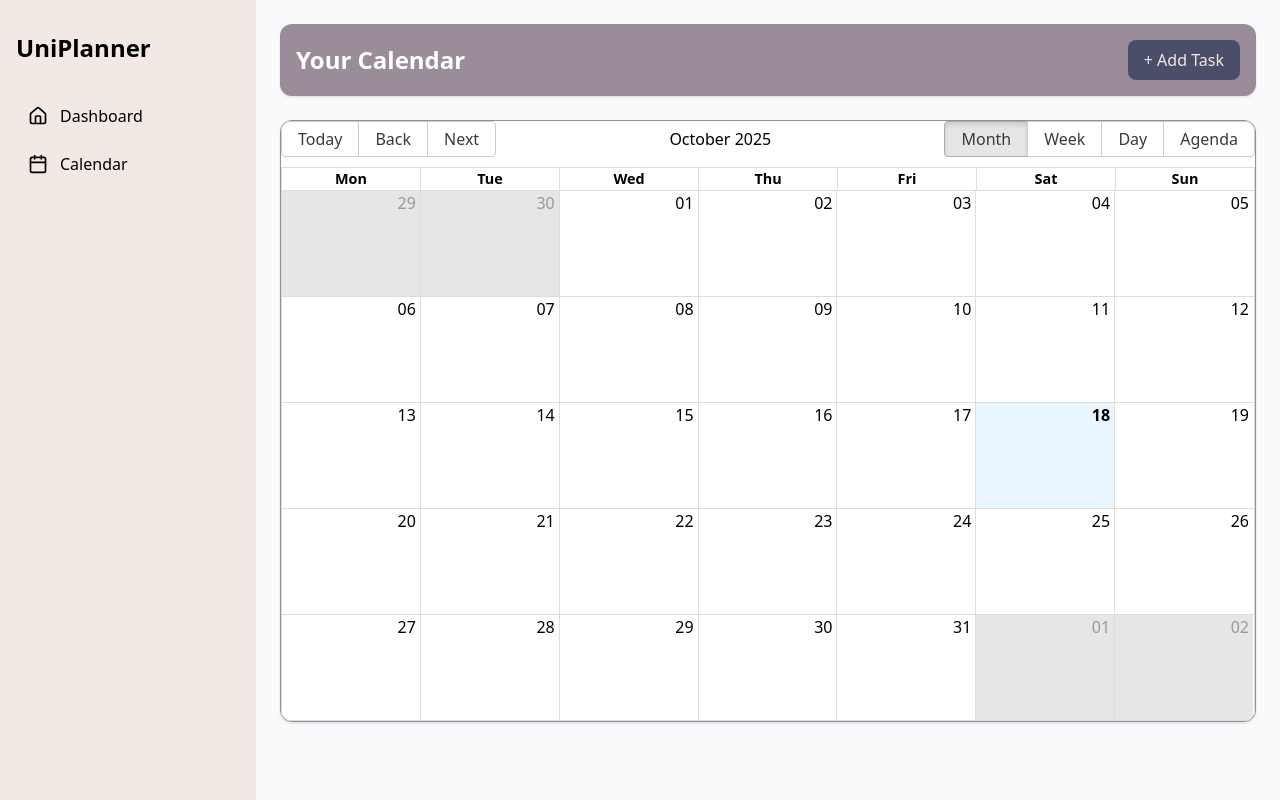
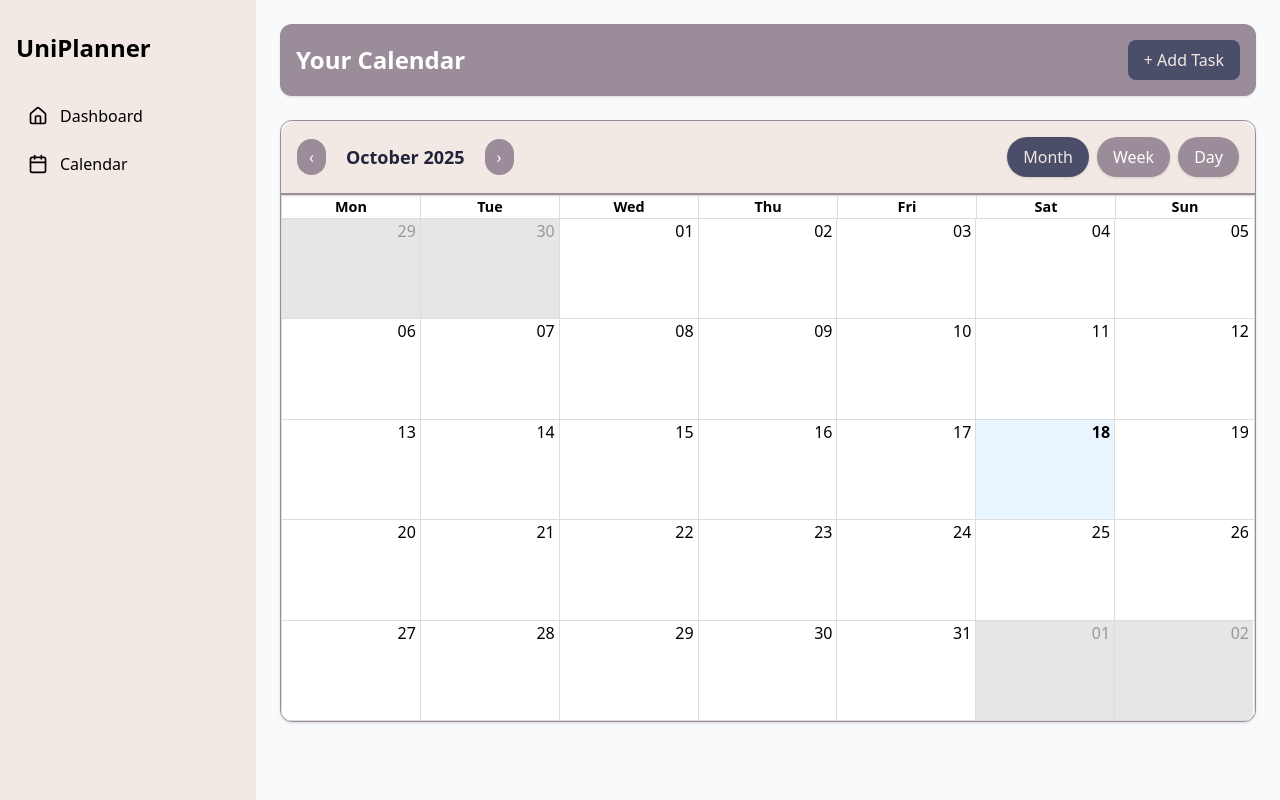
Before and after one commit to seyeong-zero/University-life-planner-with-AI, a Next.js app in the folder frontend/: page /calendar in a window 1280 px wide. Built offline with nearby package versions, Linux system fonts and the light colour scheme; no server answers; the database is empty.

Commit message:
Custom toolbar

```diff
--- a/frontend/app/calendar/ClientCalendar.tsx
+++ b/frontend/app/calendar/ClientCalendar.tsx
@@ -6,6 +6,7 @@ import { format, parse, startOfWeek, getDay } from "date-fns";
 import { enGB } from "date-fns/locale/en-GB";
 import "react-big-calendar/lib/css/react-big-calendar.css";
 import EventModal from "../components/WorkModal";
+import CustomToolbar from "../components/CustomToolbar";
 
 interface Props {
   initialEvents: CustomEvent[];
@@ -62,6 +63,7 @@ export default function CalendarClient({ initialEvents }: Props) {
           events={events}
           startAccessor="start"
           endAccessor="end"
+          components={{ toolbar: CustomToolbar }}
           style={{ height: 600 }}
           eventPropGetter={(event: CustomEvent) => {
             let backgroundColor = "var(--color-b)";
--- /dev/null
+++ b/frontend/app/components/CustomToolbar.tsx
@@ -0,0 +1,50 @@
+import React from "react";
+
+interface CustomToolbarProps {
+  label: string;
+  onNavigate: (action: "TODAY" | "PREV" | "NEXT") => void;
+  onView: (view: "month" | "week" | "day") => void;
+  view: string;
+}
+
+export default function CustomToolbar({ label, onNavigate, onView, view }: CustomToolbarProps) {
+  const views: ("month" | "week" | "day")[] = ["month", "week", "day"];
+
+  return (
+    <div className="flex flex-wrap items-center justify-between bg-[var(--color-a)] p-4 rounded-t-2xl border-b-2 border-[var(--color-c)] shadow-sm">
+      {/* Navigation buttons */}
+      <div className="flex items-center gap-2">
+        <button
+          onClick={() => onNavigate("PREV")}
+          className="px-3 py-1.5 rounded-full bg-[var(--color-c)] text-white hover:bg-[var(--color-b)] transition-all"
+        >
+          ‹
+        </button>
+        <span className="text-lg font-semibold text-[var(--color-e)] px-3">{label}</span>
+        <button
+          onClick={() => onNavigate("NEXT")}
+          className="px-3 py-1.5 rounded-full bg-[var(--color-c)] text-white hover:bg-[var(--color-b)] transition-all"
+        >
+          ›
+        </button>
+      </div>
+
+      {/* View switcher */}
+      <div className="flex items-center gap-2 mt-2 sm:mt-0">
+        {views.map((v) => (
+          <button
+            key={v}
+            onClick={() => onView(v)}
+            className={`px-4 py-2 rounded-full transition-all shadow-sm hover:shadow-md hover:scale-105 ${
+              view === v
+                ? "bg-[var(--color-d)] text-[var(--color-a)]"
+                : "bg-[var(--color-c)] text-white hover:bg-[var(--color-b)]"
+            }`}
+          >
+            {v.charAt(0).toUpperCase() + v.slice(1)}
+          </button>
+        ))}
+      </div>
+    </div>
+  );
+}
```
